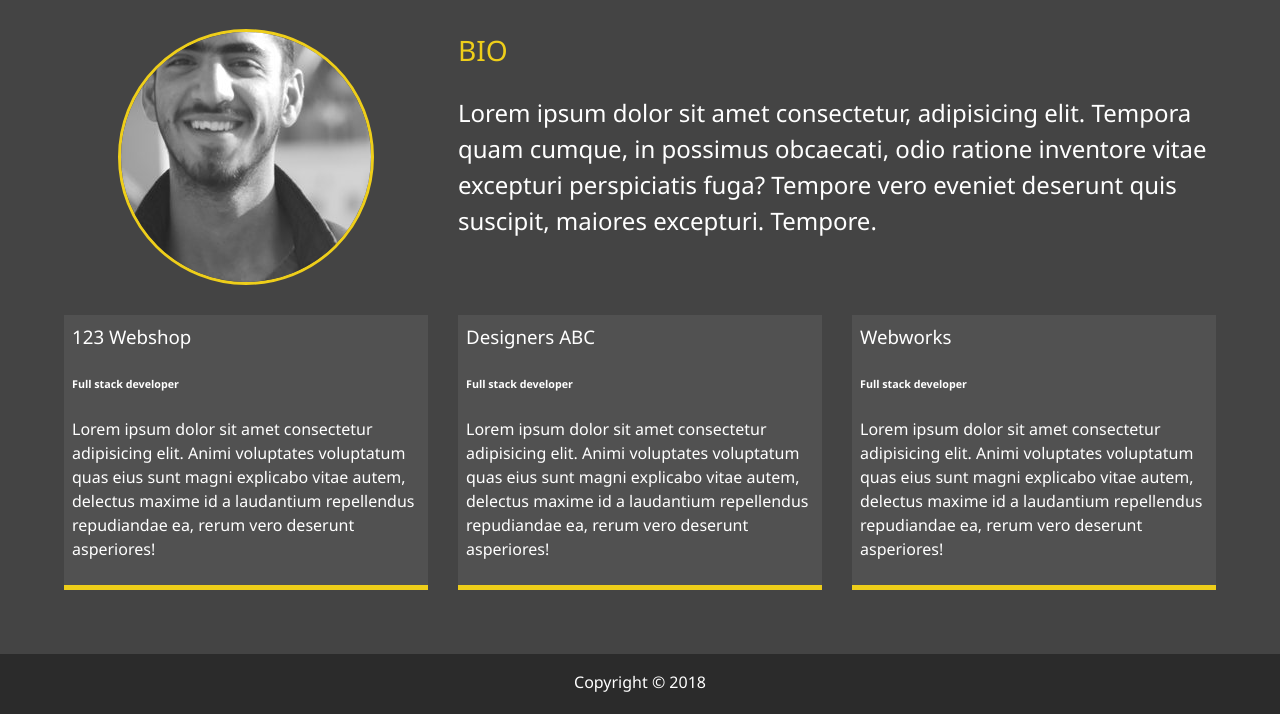
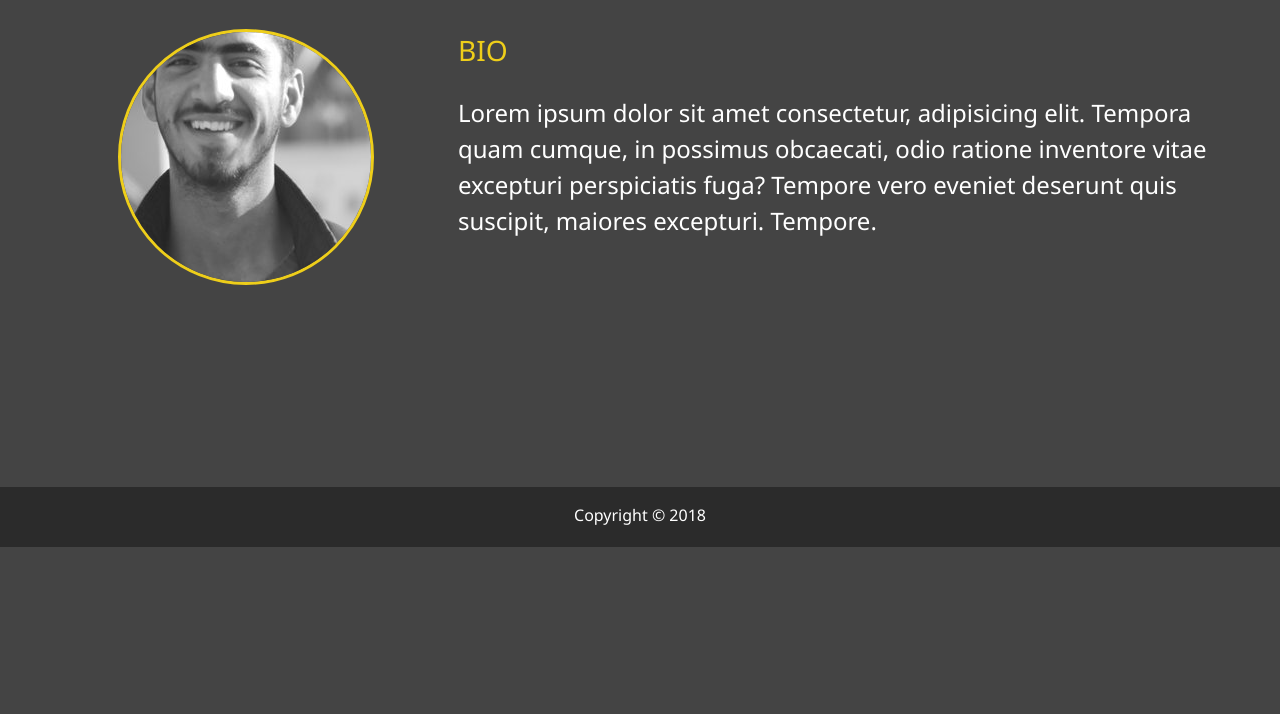
Before and after one commit to Shahtr1/Shahtr1.github.io, a plain HTML site: page about.html in a window 1280 px wide. Shown: the part 253-967 px from the top of the page. After the commit the page ends 800 px from the top, so only its background shows below. Drawn offline with Linux system fonts and the light colour scheme.

Commit message:
Update about.html

```diff
--- a/about.html
+++ b/about.html
@@ -56,36 +56,7 @@
             suscipit, maiores excepturi. Tempore.
           </p>
         </div>
-        <div class="job job-1">
-          <h3>123 Webshop</h3>
-          <h6>Full stack developer</h6>
-          <p>
-            Lorem ipsum dolor sit amet consectetur adipisicing elit. Animi
-            voluptates voluptatum quas eius sunt magni explicabo vitae autem,
-            delectus maxime id a laudantium repellendus repudiandae ea, rerum
-            vero deserunt asperiores!
-          </p>
-        </div>
-        <div class="job job-2">
-          <h3>Designers ABC</h3>
-          <h6>Full stack developer</h6>
-          <p>
-            Lorem ipsum dolor sit amet consectetur adipisicing elit. Animi
-            voluptates voluptatum quas eius sunt magni explicabo vitae autem,
-            delectus maxime id a laudantium repellendus repudiandae ea, rerum
-            vero deserunt asperiores!
-          </p>
-        </div>
-        <div class="job job-3">
-          <h3>Webworks</h3>
-          <h6>Full stack developer</h6>
-          <p>
-            Lorem ipsum dolor sit amet consectetur adipisicing elit. Animi
-            voluptates voluptatum quas eius sunt magni explicabo vitae autem,
-            delectus maxime id a laudantium repellendus repudiandae ea, rerum
-            vero deserunt asperiores!
-          </p>
-        </div>
+
       </div>
     </main>
 
```
